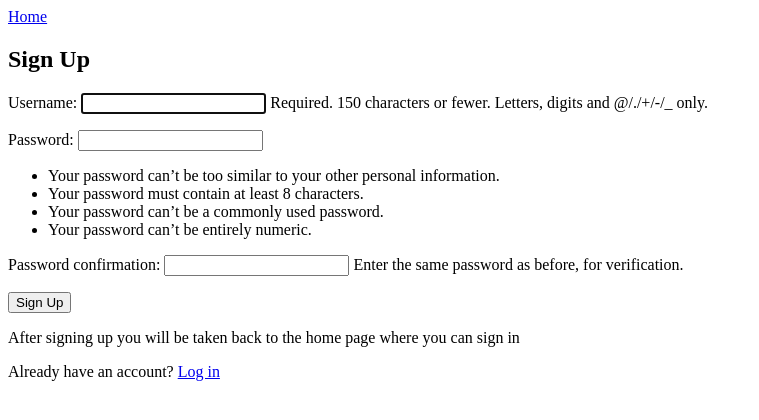
After one commit to SscottK/esports-team-tracker-v2, a Django app: page /signup/ in a window 1280 px wide. The commit adds this page. Shown: the top 420 px of the page, without its empty margins (0-759 px from the left). Run offline with Django 5.2, Linux system fonts and the light colour scheme.

Commit message:
Add logout and signup with redirects

```diff
--- a/esports_team_tracker/settings.py
+++ b/esports_team_tracker/settings.py
@@ -104,6 +104,7 @@ AUTH_PASSWORD_VALIDATORS = [
 #Login and log out redirects
 LOGIN_REDIRECT_URL = '/dashboard/'
 LOGIN_URL = '/login/'
+LOGOUT_REDIRECT_URL = '/'
 
 # Internationalization
 # https://docs.djangoproject.com/en/5.1/topics/i18n/
--- /dev/null
+++ b/estt_main_app/forms.py
@@ -0,0 +1,12 @@
+from django.contrib.auth.forms import UserCreationForm
+from django.contrib.auth.models import User
+
+
+
+
+
+
+class CustomUserCreationForm(UserCreationForm):
+    class Meta:
+        model = User
+        fields = ['username', 'password1', 'password2']
--- a/estt_main_app/templates/base.html
+++ b/estt_main_app/templates/base.html
@@ -6,6 +6,18 @@
     <title>Document</title>
 </head>
 <body>
+    <nav>
+        <a href="{% url 'home' %}">Home</a>
+        {% if user.is_authenticated %}
+
+        <a href="{% url 'logout' %}" onclick="document.getElementById('logout-form').submit(); return false;">
+            Log Out
+          </a>
+        <form id="logout-form" method="post" action="{% url 'logout' %}" style="display: none;">
+            {% csrf_token %}
+          </form>
+          {% endif %}
+    </nav>
     {% block content %}
     {% endblock %}
 </body>
--- a/estt_main_app/templates/home.html
+++ b/estt_main_app/templates/home.html
@@ -11,6 +11,7 @@
     <h1>This is the home page</h1>
 
     <a href="{% url 'login' %}">Login</a>
+    <a href="{% url 'signup' %}">Sign Up</a>
 
 </body>
 </html>
--- /dev/null
+++ b/estt_main_app/templates/signup.html
@@ -0,0 +1,16 @@
+{% extends "base.html" %}
+
+{% block content %}
+  <h2>Sign Up</h2>
+  {% if error_message %}
+    <p style="color: red;">{{ error_message }}</p>
+  {% endif %}
+  <form method="post">
+    {% csrf_token %}
+    {{ form.as_p }}
+    <button type="submit">Sign Up</button>
+  </form>
+  <p>After signing up you will be taken back to the home page where you can sign in</p>
+  <p>Already have an account? <a href="{% url 'login' %}">Log in</a></p>
+
+{% endblock %}
--- a/estt_main_app/templates/users/dashboard.html
+++ b/estt_main_app/templates/users/dashboard.html
@@ -3,6 +3,7 @@
 {% block content %}
 <div>
     <h1>This is User Dashboard</h1>
+
 </div>
 
 {% endblock %}
--- a/estt_main_app/urls.py
+++ b/estt_main_app/urls.py
@@ -1,9 +1,12 @@
 from django.urls import path
 from . import views
 from django.contrib.auth import views as auth_views
+from django.contrib.auth.views import LogoutView
 
 urlpatterns = [
     path('', views.home, name='home'),
+    path('signup/', views.signup, name='signup'),
     path('login/', auth_views.LoginView.as_view(template_name='registration/login.html'), name='login'),
     path('dashboard/', views.userDashboard, name='dasahboard'),
+    path('logout/', LogoutView.as_view(next_page='/'), name='logout'),
     ]
--- a/estt_main_app/views.py
+++ b/estt_main_app/views.py
@@ -1,4 +1,7 @@
-from django.shortcuts import render
+from django.shortcuts import render, redirect
+from django.contrib.auth import login, logout
+from .forms import CustomUserCreationForm
+from django.urls import reverse_lazy
 
 # Create your views here.
 
@@ -11,3 +14,33 @@ def home(request):
 def userDashboard(request):
 
     return render(request, 'users/dashboard.html')
+
+#logout
+def logOut(request):
+    if 'logout' in request.GET:
+        logout(request)
+        return redirect('home')
+
+
+#user sign up
+def signup(request):
+    error_message = ''
+    if request.method == 'POST':
+        # Create a user form object with POST data
+        form = CustomUserCreationForm(request.POST)
+        if form.is_valid():
+            # Add the user to the database
+            user = form.save(commit=False)
+            user.save()
+            # Log the user in
+            # login(request, user)
+            return redirect('home')  # Redirect to a welcome page or dashboard
+        else:
+            error_message = 'Invalid sign up - try again'
+    else:
+        # Render signup.html with an empty form
+        form = CustomUserCreationForm()
+
+    # Render the signup page with form and potential error message
+    context = {'form': form, 'error_message': error_message}
+    return render(request, 'signup.html', context)
```
